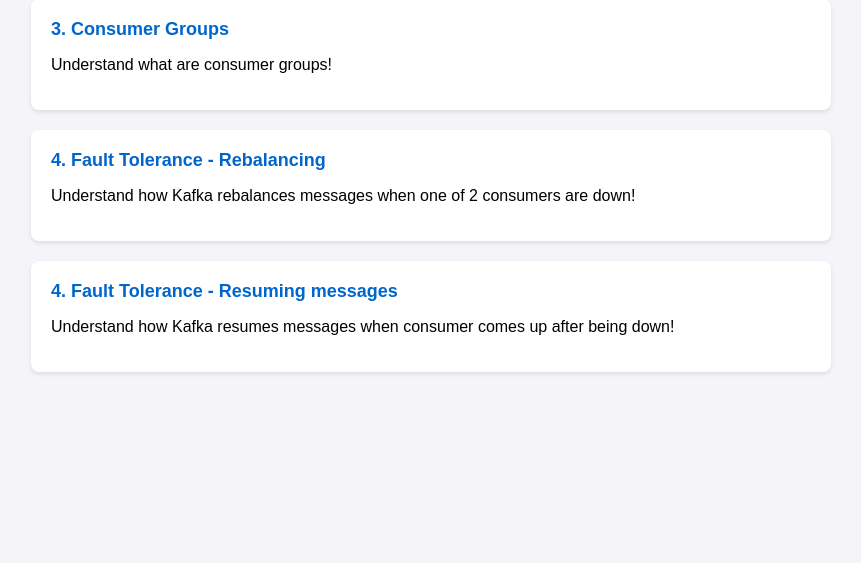
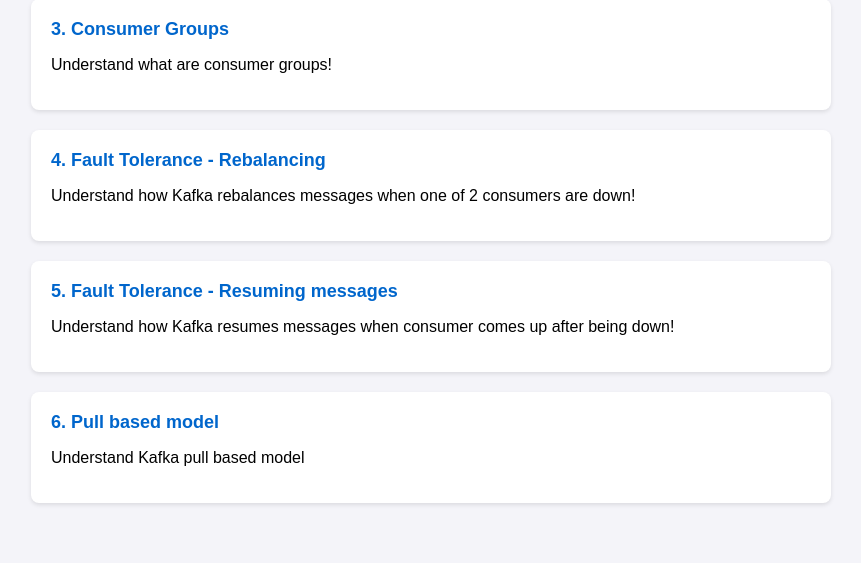
Before and after one commit to PorusTambi/KafkaPulse, a Node server app: page / in a window 1280 px wide. Shown: the part 447-1010 px from the top of the page, without its empty margins (209-1070 px from the left). Before the commit the page ends 821 px from the top, so only its background shows below. Run offline with Node 20, Linux system fonts and the light colour scheme.

Commit message:
modified home.ejs

```diff
--- a/views/Home.ejs
+++ b/views/Home.ejs
@@ -38,8 +38,13 @@
   </div>
 
   <div class="feature-card">
-    <a href="/resuming-messages">4. Fault Tolerance - Resuming messages</a>
+    <a href="/resuming-messages">5. Fault Tolerance - Resuming messages</a>
     <p>Understand how Kafka resumes messages when consumer comes up after being down!</p>
+  </div>
+
+  <div class="feature-card">
+    <a href="/pull-based-model">6. Pull based model</a>
+    <p>Understand Kafka pull based model</p>
   </div>
 
 </body>
```
